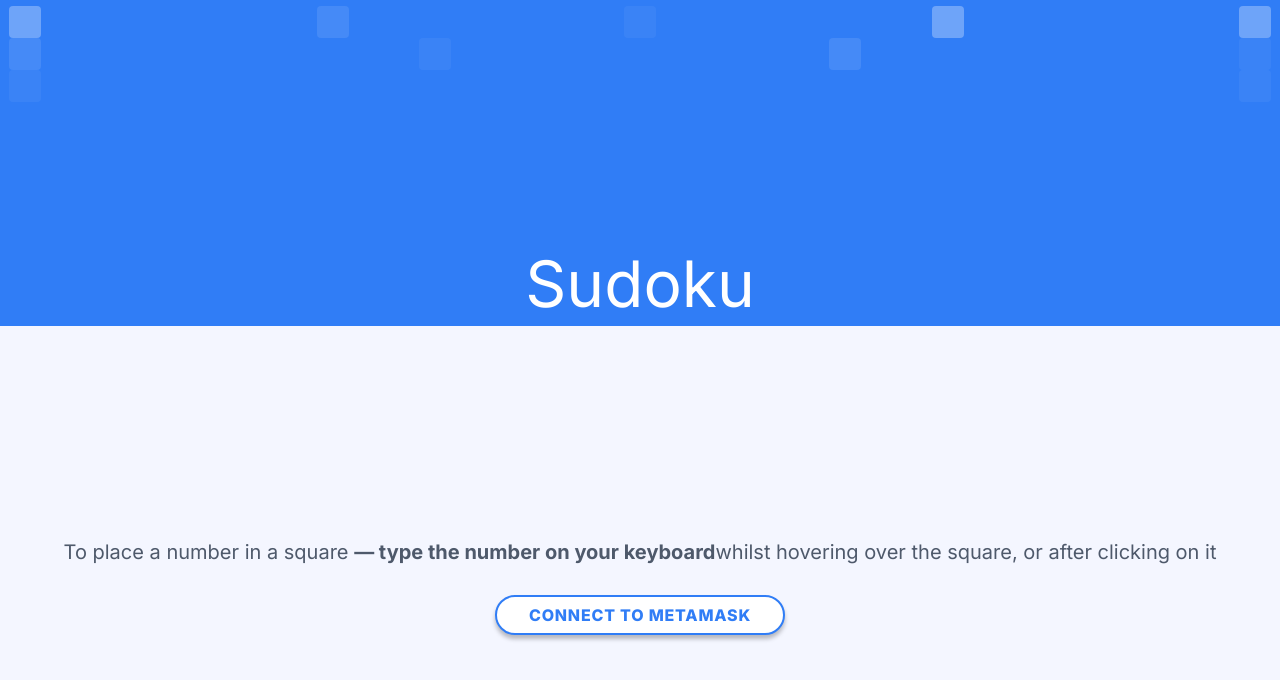
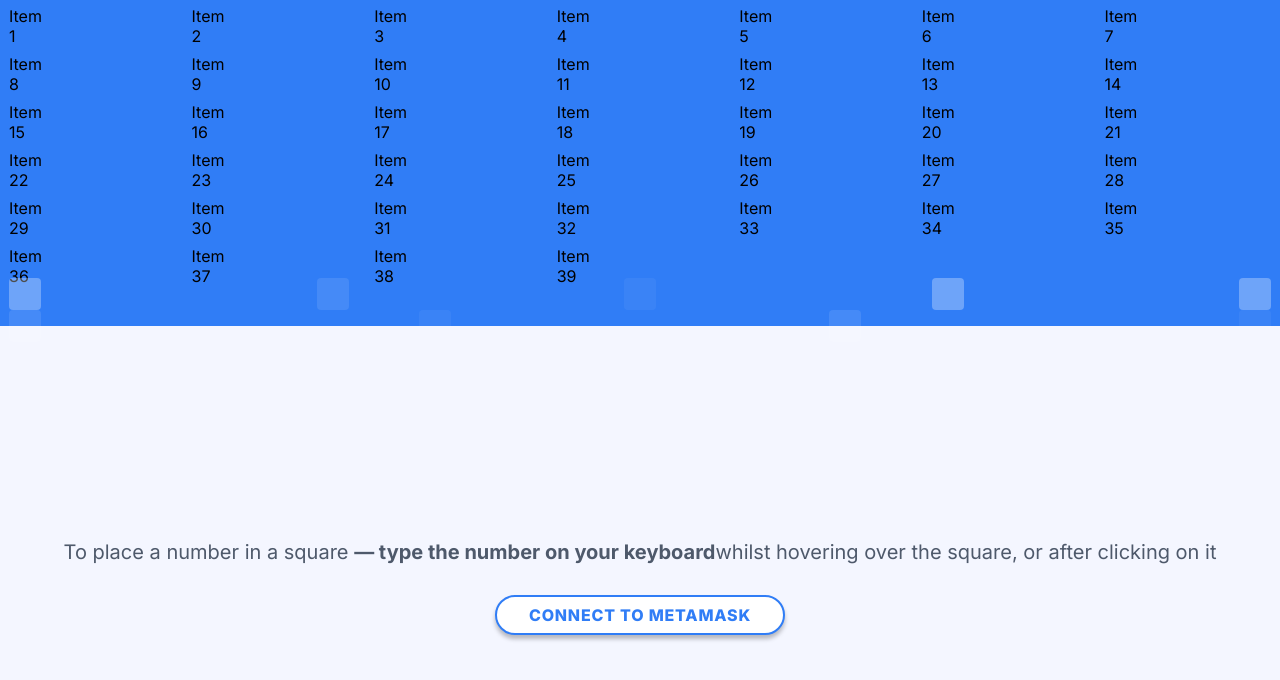
Before and after one commit to gylman/SudoChain, a React (Vite) app in the folder client/: page / in a window 1280 px wide. Shown: the top 680 px of the page. Built offline with nearby package versions, Linux system fonts and the light colour scheme.

Commit message:
dynamic design

```diff
--- /dev/null
+++ b/client/src/components/Grid.jsx
@@ -0,0 +1,51 @@
+import { useEffect, useState } from 'react';
+import styled from 'styled-components';
+
+const StyledGrid = styled.div`
+  display: grid;
+  grid-template-columns: repeat(auto-fill, minmax(150px, 1fr));
+  gap: 16px;
+`;
+
+const StyledItem = styled.div`
+  border-radius: 4px;
+  background: #fff;
+  width: 32px;
+  height: 32px;
+  flex-shrink: 0;
+  background: ${(props) => props.bg || 'transparent'};
+  opacity: ${(props) => props.op};
+`;
+
+const VisualSquare = (props) => {
+  return <StyledSquare bg={props.bg} op={props.op} />;
+};
+
+function Grid() {
+  const [numItems, setNumItems] = useState(getItemsForWidth(window.innerWidth));
+
+  useEffect(() => {
+    const handleResize = () => {
+      setNumItems(getItemsForWidth(window.innerWidth));
+    };
+    window.addEventListener('resize', handleResize);
+    return () => window.removeEventListener('resize', handleResize);
+  }, []);
+
+  const items = Array.from({ length: numItems - 1 }, (_, i) => `Item ${i + 1}`);
+
+  return (
+    <StyledGrid>
+      {items.map((item, index) => (
+        <StyledItem key={index}>{item}</StyledItem>
+      ))}
+    </StyledGrid>
+  );
+}
+
+function getItemsForWidth(width) {
+  const minWidth = 32; // Min width for each item
+  return Math.floor(width / minWidth);
+}
+
+export default Grid;
--- a/client/src/pages/Root.jsx
+++ b/client/src/pages/Root.jsx
@@ -6,6 +6,7 @@ import Sudoku from '../components/Sudoku';
 import VisualSquare from '../components/VisualSquare';
 
 import styled from 'styled-components';
+import Grid from '../components/Grid';
 
 const Container = styled.div`
   width: 100%;
@@ -92,6 +93,7 @@ const Root = () => {
     <Container>
       <UpperBack>
         <Cafel>
+          <Grid />
           <CafelRow>
             <VisualSquare bg='#ffffff' op='0.3' />
             <VisualSquare bg='#ffffff' op='0.1' />
```
